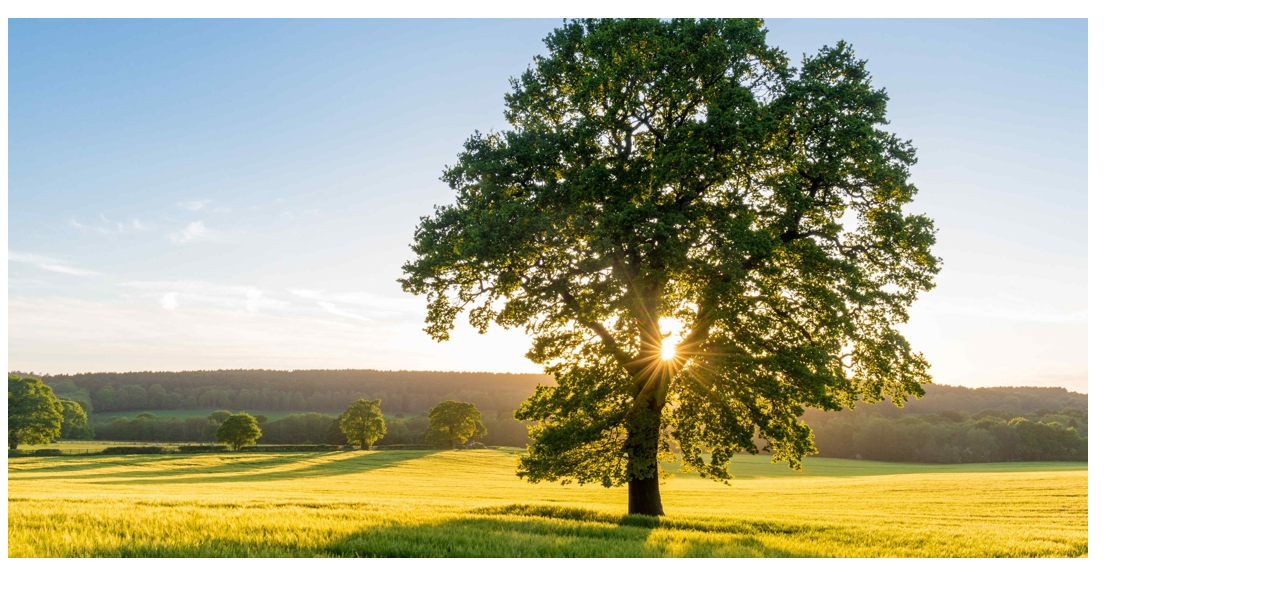
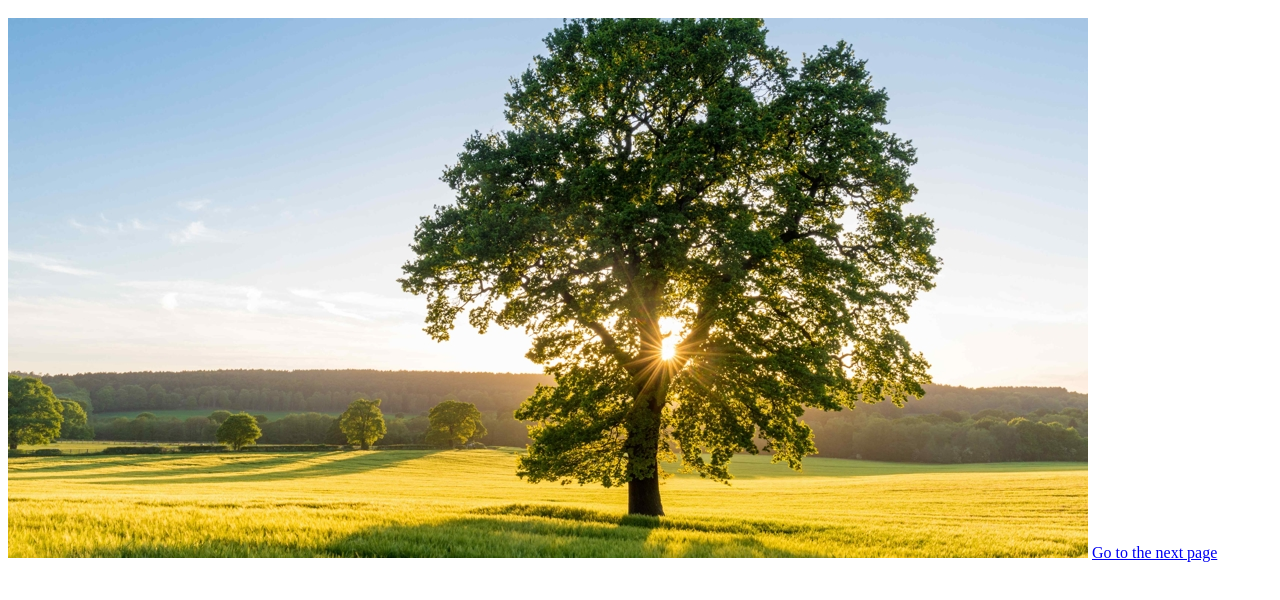
Before and after one commit to ashrafrahmanstchris/7h24, a plain HTML site: page index.html in a window 1280 px wide. Shown: the part 48-648 px from the top of the page. Drawn offline with Linux system fonts and the light colour scheme.

Commit message:
Update index.html

```diff
--- a/index.html
+++ b/index.html
@@ -6,6 +6,8 @@
   <h1>Hello 7H</h1>
 
   <img  src="TREE.jpg" />
+
+  <a href="page2.html"> Go to the next page </a>
 </body>
 
 
```
